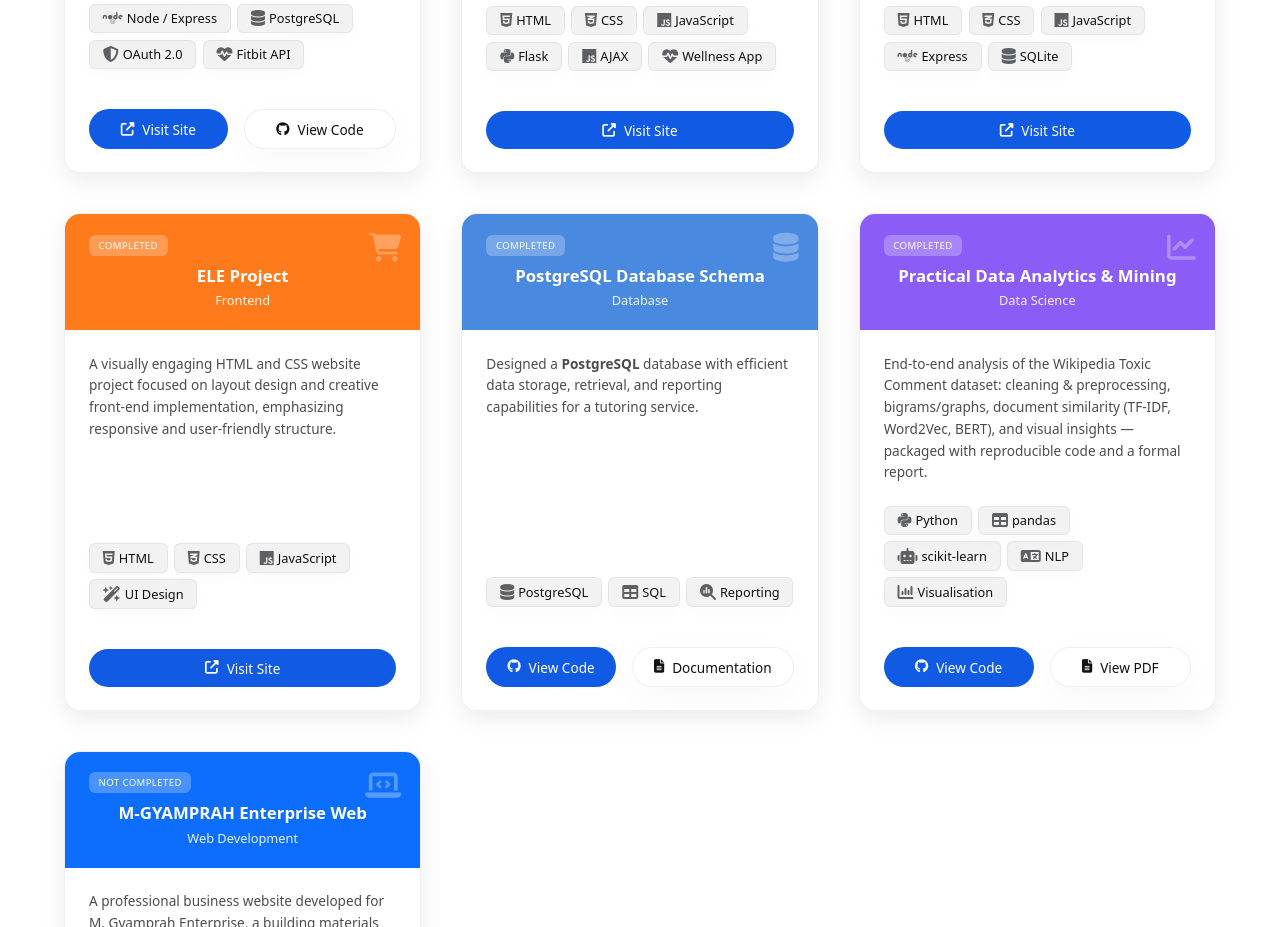
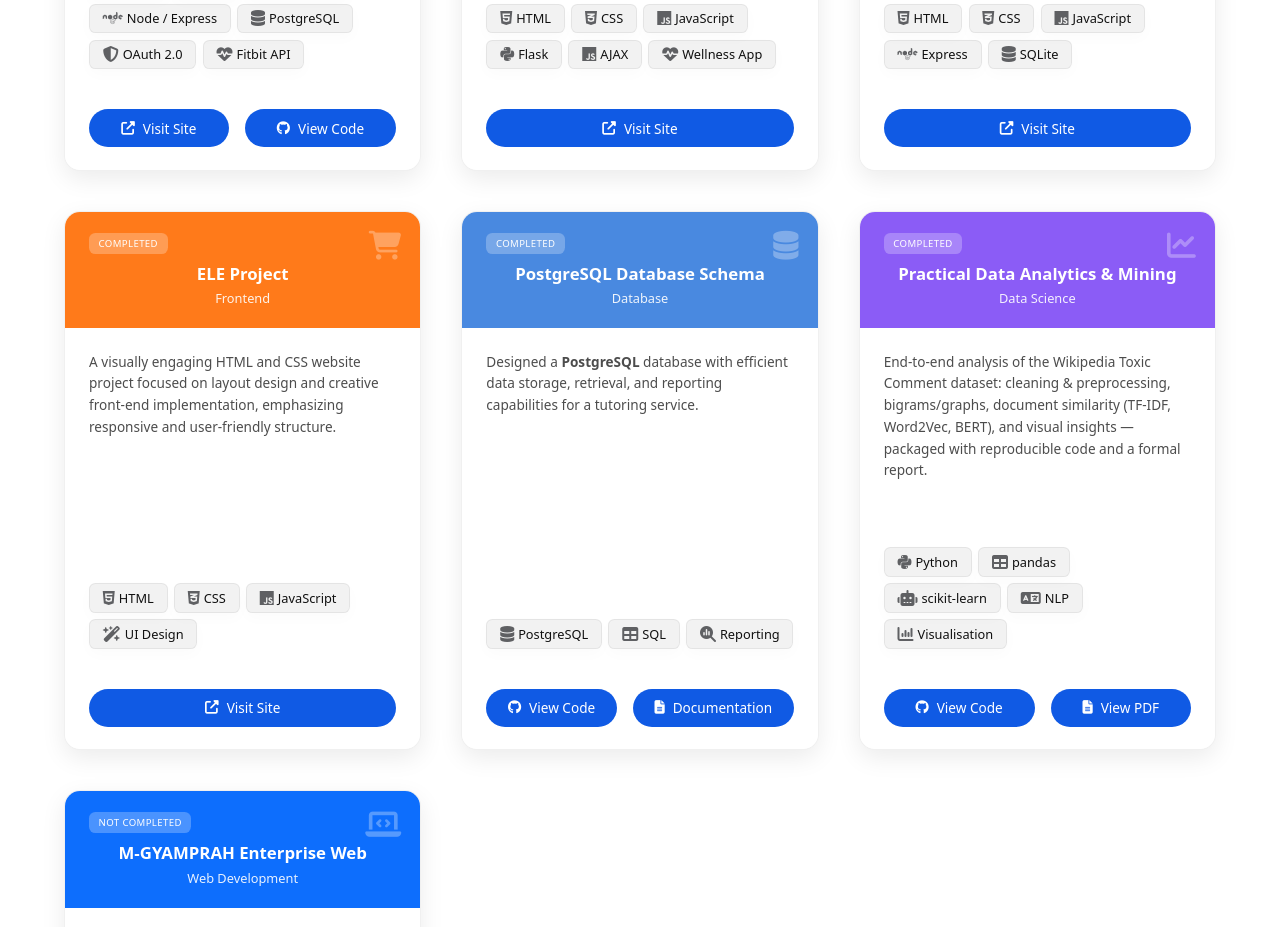
Before and after one commit to Tineprah07/Portfolio, a website: page Portfolio/index.html in a window 1280 px wide. Shown: the part 4813-5740 px from the top of the page. Drawn offline with Linux system fonts and the light colour scheme.

Commit message:
Unify project card buttons and equalize card heights
Co-Authored-By: Claude Opus 4.8 (1M context) <noreply@anthropic.com>

```diff
--- a/Portfolio/style.css
+++ b/Portfolio/style.css
@@ -1219,6 +1219,7 @@ body.dark-mode .timeline-marker {
 .projects-grid {
   display: grid;
   grid-template-columns: repeat(auto-fit, minmax(300px, 1fr));
+  grid-auto-rows: 1fr; /* equal row heights so a lone last card matches the others */
   gap: 2.5rem;
   margin-top: 3rem;
 }
@@ -1322,6 +1323,18 @@ body.dark-mode .timeline-marker {
   font-size: 0.85rem;
   flex-grow: 1;
   justify-content: center;
+}
+
+/* Make secondary card buttons match the solid primary style so every card looks the same */
+.project-actions .btn-secondary {
+  background: var(--accent);
+  color: #fff;
+  border: none;
+  box-shadow: none;
+}
+
+.project-actions .btn-secondary .btn-icon-secondary path {
+  fill: #fff;
 }
 
 /* Dark Mode Adjustments */
@@ -1892,7 +1905,7 @@ body.dark-mode .project-actions .btn-primary {
 }
 
 body.dark-mode .project-actions .btn-secondary {
-  background: #000;
+  background: #0d6efd;
   color: #fff;
 }
 
```
